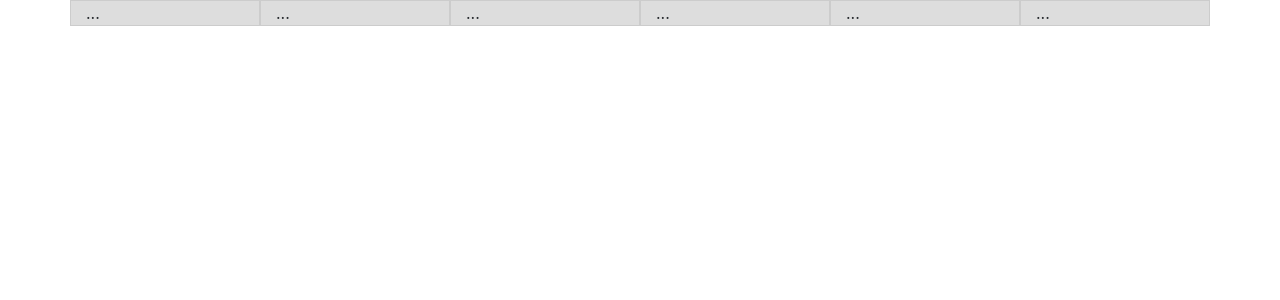
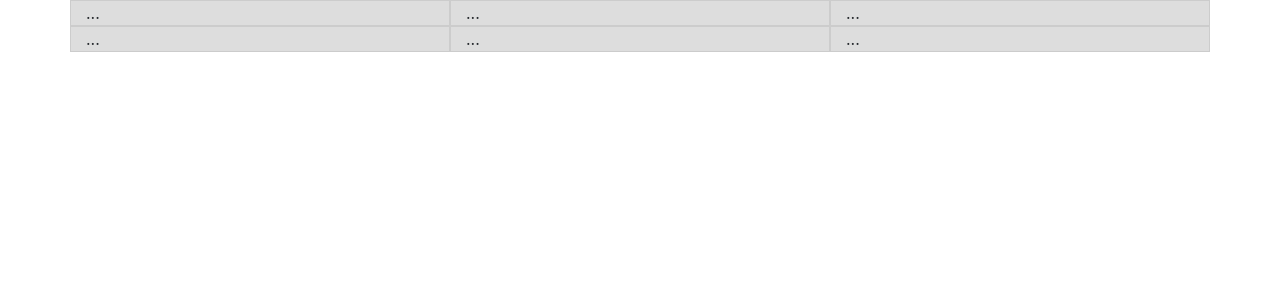
Before and after one commit to deusyvan/bootstrap4, a PHP site: page / in a window 1280 px wide. Shown: the top 300 px of the page. Run offline with PHP 8.4, Linux system fonts and the light colour scheme.

Commit message:
Quebrando a coluna

```diff
--- a/index.php
+++ b/index.php
@@ -20,6 +20,7 @@
     			<div class="col" >...</div>
     			<div class="col" >...</div>
     			<div class="col" >...</div>
+    			<div class="w-100" ></div>
     			<div class="col" >...</div>
     			<div class="col" >...</div>
     			<div class="col" >...</div>
```
